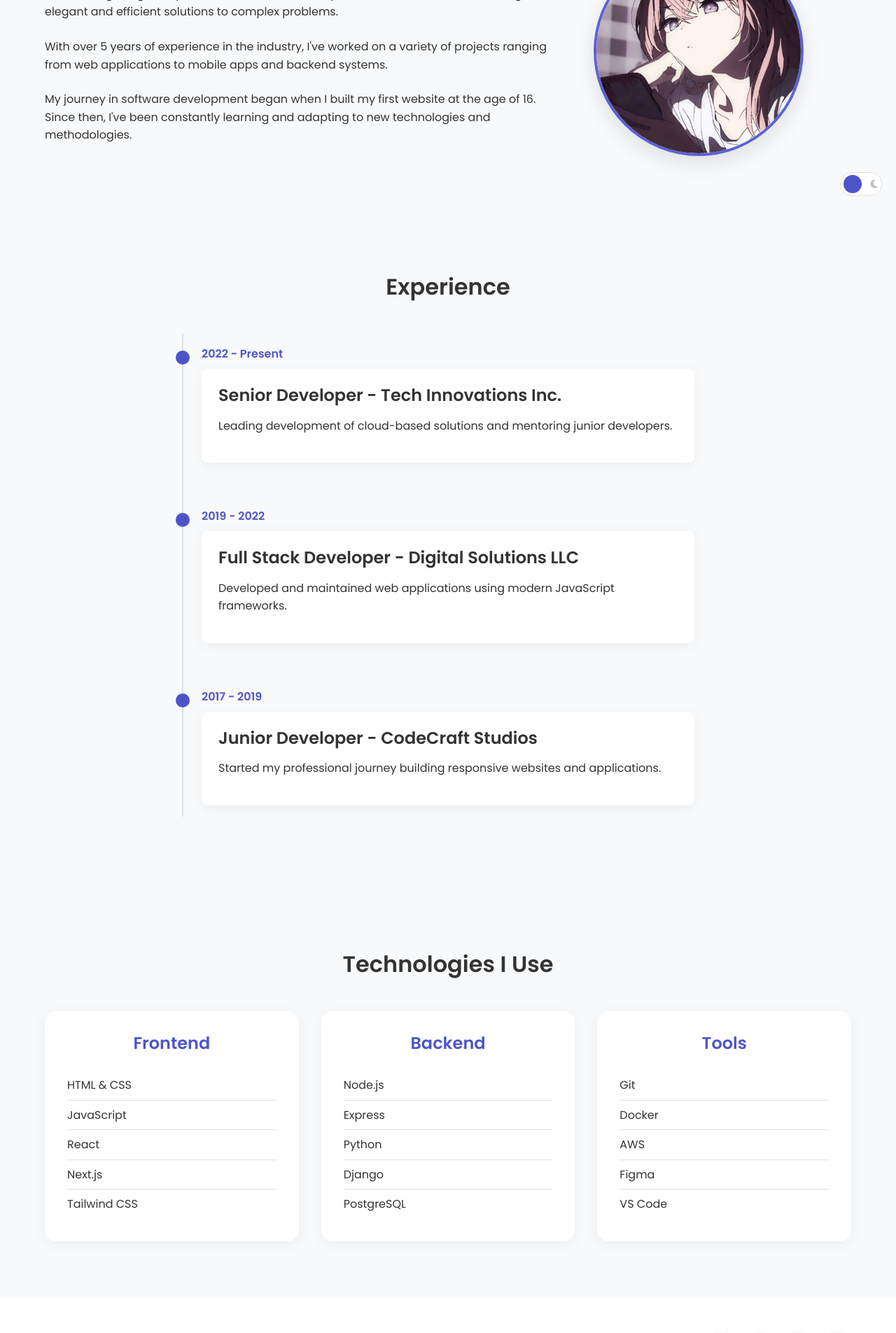
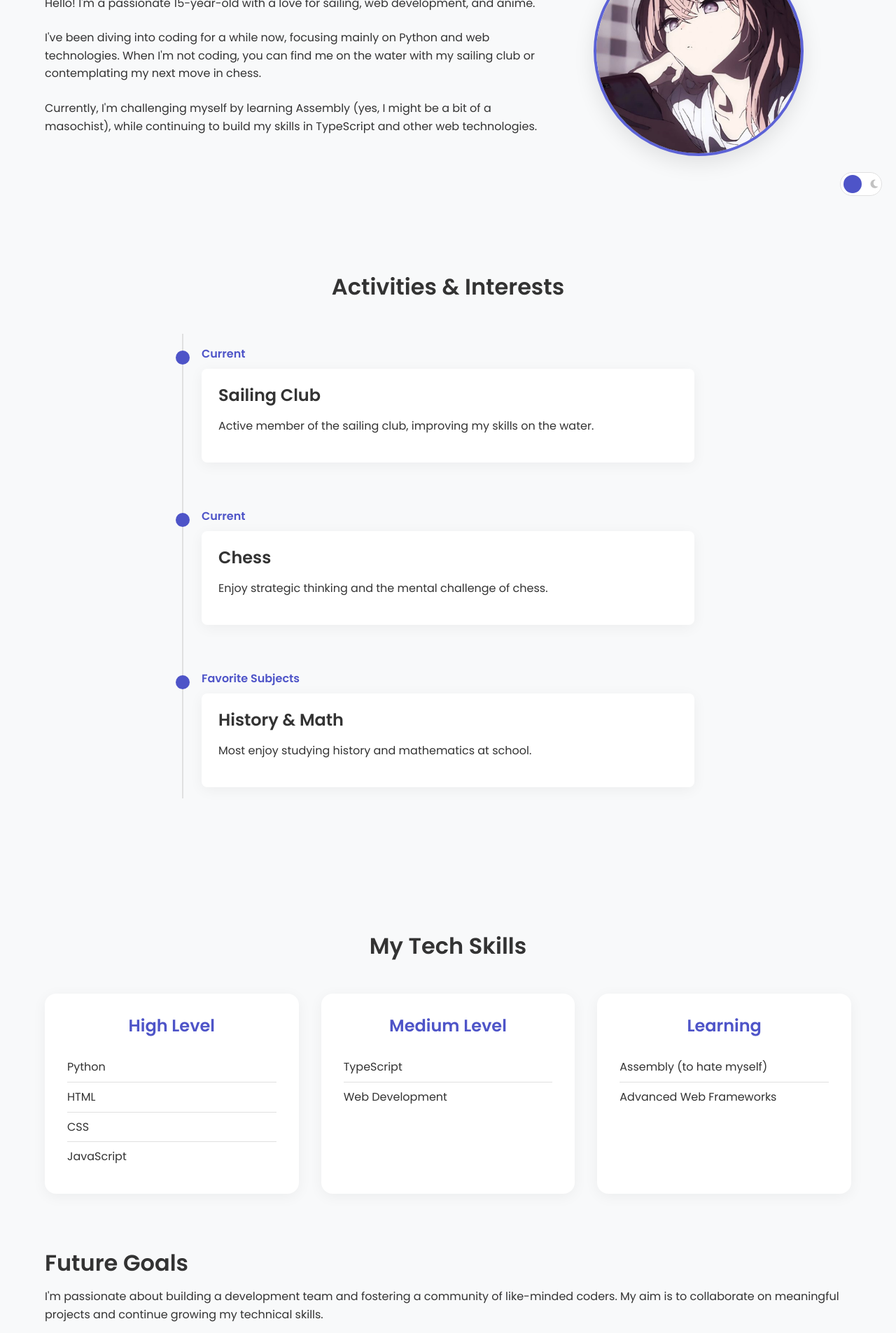
Before and after one commit to zigwangles/zigwangles-repository, a Next.js app: page /about in a window 1280 px wide. Shown: the part 500-2405 px from the top of the page at 70% size. Built offline with nearby package versions, Linux system fonts and the light colour scheme.

Commit message:
Update page.tsx

```diff
--- a/app/about/page.tsx
+++ b/app/about/page.tsx
@@ -4,7 +4,7 @@ export default function AboutPage() {
       <section className="about-hero">
         <div className="container">
           <h1>About Me</h1>
-          <p className="lead">Get to know more about my journey and expertise</p>
+          <p className="lead">Hi there! I'm a 15-year-old student and coding enthusiast</p>
         </div>
       </section>
 
@@ -14,17 +14,16 @@ export default function AboutPage() {
             <div className="about-text">
               <h2>My Story</h2>
               <p>
-                Hello! I'm zigwangles, a passionate software developer with a keen interest in
-                building elegant and efficient solutions to complex problems.
+                Hello! I'm a passionate 15-year-old with a love for sailing, web development, and anime.
               </p>
               <p>
-                With over 5 years of experience in the industry, I've worked on a variety of
-                projects ranging from web applications to mobile apps and backend systems.
+                I've been diving into coding for a while now, focusing mainly on Python and web technologies.
+                When I'm not coding, you can find me on the water with my sailing club or contemplating my
+                next move in chess.
               </p>
               <p>
-                My journey in software development began when I built my first website at the
-                age of 16. Since then, I've been constantly learning and adapting to new
-                technologies and methodologies.
+                Currently, I'm challenging myself by learning Assembly (yes, I might be a bit of a masochist),
+                while continuing to build my skills in TypeScript and other web technologies.
               </p>
             </div>
             <div className="about-image">
@@ -42,30 +41,30 @@ export default function AboutPage() {
 
       <section className="timeline">
         <div className="container">
-          <h2>Experience</h2>
+          <h2>Activities & Interests</h2>
           <div className="timeline-container">
             <div className="timeline-item">
               <div className="timeline-dot"></div>
-              <div className="timeline-date">2022 - Present</div>
+              <div className="timeline-date">Current</div>
               <div className="timeline-content">
-                <h3>Senior Developer - Tech Innovations Inc.</h3>
-                <p>Leading development of cloud-based solutions and mentoring junior developers.</p>
+                <h3>Sailing Club</h3>
+                <p>Active member of the sailing club, improving my skills on the water.</p>
               </div>
             </div>
             <div className="timeline-item">
               <div className="timeline-dot"></div>
-              <div className="timeline-date">2019 - 2022</div>
+              <div className="timeline-date">Current</div>
               <div className="timeline-content">
-                <h3>Full Stack Developer - Digital Solutions LLC</h3>
-                <p>Developed and maintained web applications using modern JavaScript frameworks.</p>
+                <h3>Chess</h3>
+                <p>Enjoy strategic thinking and the mental challenge of chess.</p>
               </div>
             </div>
             <div className="timeline-item">
               <div className="timeline-dot"></div>
-              <div className="timeline-date">2017 - 2019</div>
+              <div className="timeline-date">Favorite Subjects</div>
               <div className="timeline-content">
-                <h3>Junior Developer - CodeCraft Studios</h3>
-                <p>Started my professional journey building responsive websites and applications.</p>
+                <h3>History & Math</h3>
+                <p>Most enjoy studying history and mathematics at school.</p>
               </div>
             </div>
           </div>
@@ -74,41 +73,42 @@ export default function AboutPage() {
 
       <section className="tech-stack">
         <div className="container">
-          <h2>Technologies I Use</h2>
+          <h2>My Tech Skills</h2>
           <div className="tech-grid">
             <div className="tech-category">
-              <h3>Frontend</h3>
+              <h3>High Level</h3>
               <ul>
-                <li>HTML & CSS</li>
+                <li>Python</li>
+                <li>HTML</li>
+                <li>CSS</li>
                 <li>JavaScript</li>
-                <li>React</li>
-                <li>Next.js</li>
-                <li>Tailwind CSS</li>
               </ul>
             </div>
             <div className="tech-category">
-              <h3>Backend</h3>
+              <h3>Medium Level</h3>
               <ul>
-                <li>Node.js</li>
-                <li>Express</li>
-                <li>Python</li>
-                <li>Django</li>
-                <li>PostgreSQL</li>
+                <li>TypeScript</li>
+                <li>Web Development</li>
               </ul>
             </div>
             <div className="tech-category">
-              <h3>Tools</h3>
+              <h3>Learning</h3>
               <ul>
-                <li>Git</li>
-                <li>Docker</li>
-                <li>AWS</li>
-                <li>Figma</li>
-                <li>VS Code</li>
+                <li>Assembly (to hate myself)</li>
+                <li>Advanced Web Frameworks</li>
               </ul>
             </div>
           </div>
         </div>
       </section>
+
+      <section className="goals">
+        <div className="container">
+          <h2>Future Goals</h2>
+          <p>I'm passionate about building a development team and fostering a community of like-minded coders.
+             My aim is to collaborate on meaningful projects and continue growing my technical skills.</p>
+        </div>
+      </section>
     </div>
   );
 }
```
